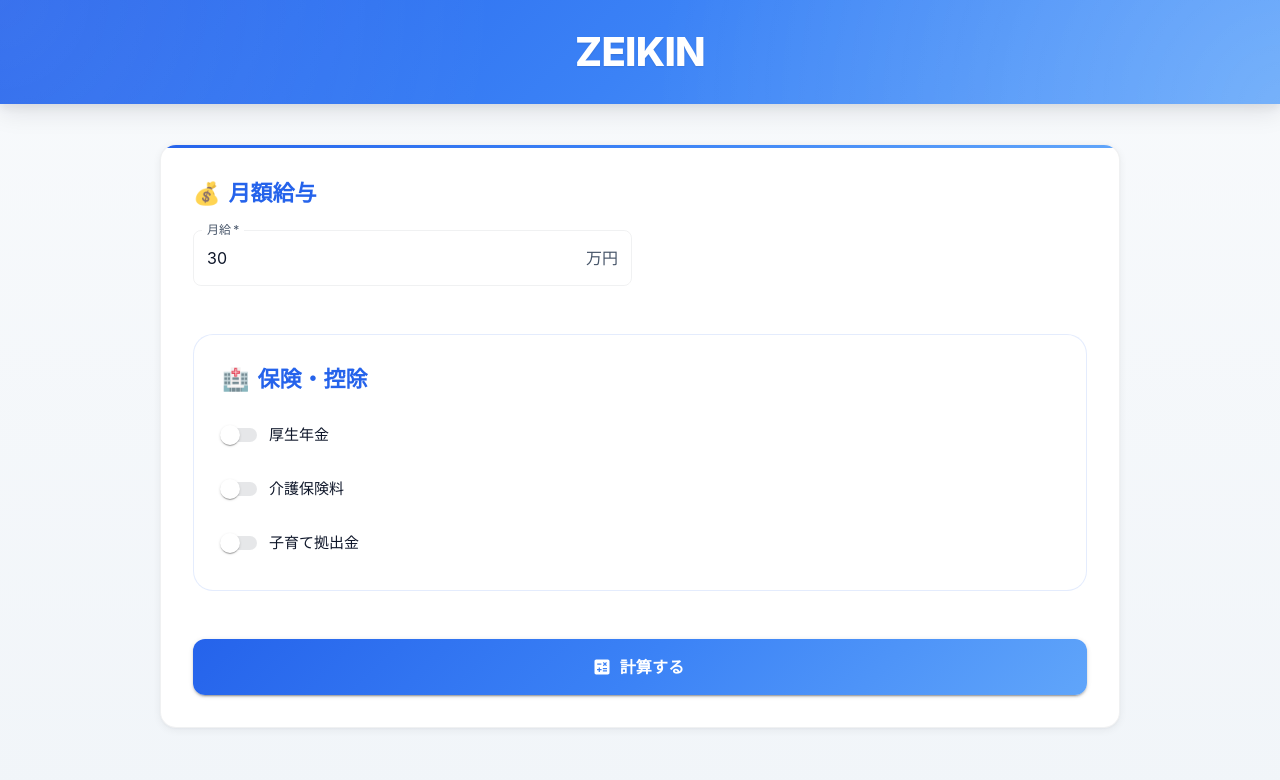
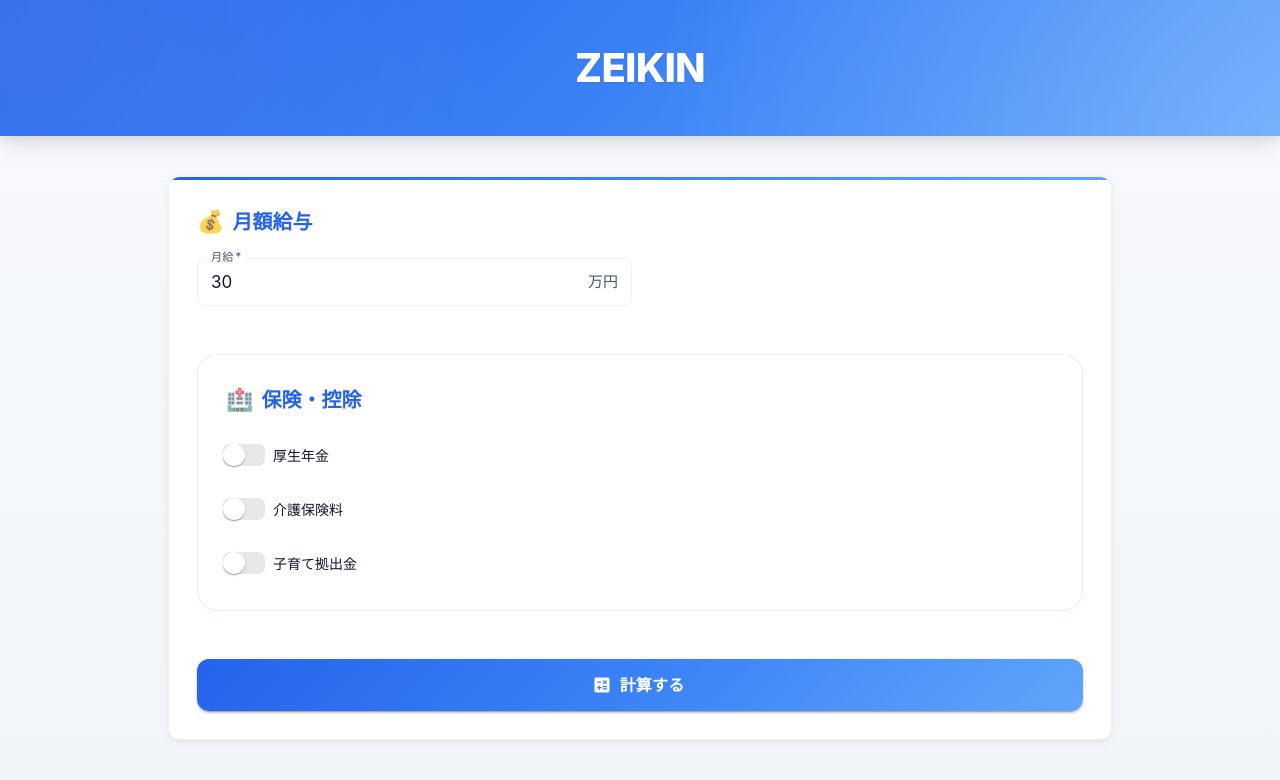
Before and after one commit to KoenigWolf/zeikin, a React (Vite) app: page / in a window 1280 px wide. Shown: the top 780 px of the page. Built offline with nearby package versions, Linux system fonts and the light colour scheme.

Commit message:
デバイスサイズ最適化

```diff
--- a/src/App.tsx
+++ b/src/App.tsx
@@ -1,10 +1,10 @@
 import { memo } from 'react';
-import { Container, CssBaseline, ThemeProvider, createTheme } from '@mui/material';
+import { Container, CssBaseline, ThemeProvider, createTheme, responsiveFontSizes } from '@mui/material';
 import { TaxCalculator } from '@features/tax-calculator';
 import { typography } from '@styles/theme/typography';
 import { colors } from '@styles/theme/colors';
 
-const theme = createTheme({
+const baseTheme = createTheme({
   palette: {
     mode: 'light',
     primary: {
@@ -80,6 +80,15 @@ const theme = createTheme({
   shape: {
     borderRadius: 8,
   },
+  breakpoints: {
+    values: {
+      xs: 0,
+      sm: 600,
+      md: 900,
+      lg: 1200,
+      xl: 1536,
+    },
+  },
   components: {
     MuiCssBaseline: {
       styleOverrides: {
@@ -105,11 +114,19 @@ const theme = createTheme({
   },
 });
 
+const theme = responsiveFontSizes(baseTheme);
+
 const App = memo(() => {
   return (
     <ThemeProvider theme={theme}>
       <CssBaseline />
-      <Container maxWidth="lg" sx={{ py: 4 }}>
+      <Container
+        maxWidth="lg"
+        sx={{
+          py: { xs: 2, sm: 3, md: 4 },
+          px: { xs: 2, sm: 3, md: 4 },
+        }}
+      >
         <TaxCalculator />
       </Container>
     </ThemeProvider>
--- a/src/features/tax-calculator/components/TaxCalculator.tsx
+++ b/src/features/tax-calculator/components/TaxCalculator.tsx
@@ -43,6 +43,7 @@ export const TaxCalculator = () => {
 
   const theme = useTheme();
   const isMobile = useMediaQuery(theme.breakpoints.down('sm'));
+  const isTablet = useMediaQuery(theme.breakpoints.between('sm', 'md'));
 
   const handleInputChange = useCallback((key: string, value: string | number | boolean) => {
     if (typeof value === 'boolean') {
@@ -117,7 +118,12 @@ export const TaxCalculator = () => {
     setError(null);
   }, []);
 
-  const headerVariant = useMemo(() => (isMobile ? "h6" : "h5"), [isMobile]);
+  const headerVariant = useMemo(() => {
+    if (isMobile) return "h6";
+    if (isTablet) return "h5";
+    return "h5";
+  }, [isMobile, isTablet]);
+
   const showError = useMemo(() => error !== null, [error]);
   const showResult = useMemo(() => result !== null, [result]);
 
@@ -161,7 +167,7 @@ export const TaxCalculator = () => {
                   <ResultTitle variant="h5" gutterBottom>
                     {texts.result.titles.employee}
                   </ResultTitle>
-                  <Box sx={{ flex: 1, mt: 1 }}>
+                  <Box sx={{ flex: 1, mt: { xs: 0.5, sm: 1 } }}>
                     <MemoizedEmployeeTaxResult employee={result.employee} />
                   </Box>
                 </StyledCardContent>
@@ -171,7 +177,7 @@ export const TaxCalculator = () => {
                   <ResultTitle variant="h5" gutterBottom>
                     {texts.result.titles.employer}
                   </ResultTitle>
-                  <Box sx={{ flex: 1, mt: 1 }}>
+                  <Box sx={{ flex: 1, mt: { xs: 0.5, sm: 1 } }}>
                     <MemoizedEmployerTaxResult employer={result.employer} />
                   </Box>
                 </StyledCardContent>
--- a/src/features/tax-calculator/components/TaxForm.tsx
+++ b/src/features/tax-calculator/components/TaxForm.tsx
@@ -35,7 +35,7 @@ const SectionTitle = memo(({ icon, title }: { icon: string; title: string }) =>
     <BaseSectionTitle
       variant="h6"
       sx={{
-        mb: 2.5,
+        mb: { xs: 2, sm: 2.5 },
         color: 'primary.main',
         '&::before': {
           content: `"${sanitizedIcon}"`,
@@ -92,9 +92,9 @@ export const TaxForm = memo(({ inputs, onChange, onSubmit }: TaxFormProps) => {
   }, [onChange]);
 
   return (
-    <Grid container spacing={3}>
+    <Grid container spacing={{ xs: 2, sm: 3 }}>
       <Grid item xs={12}>
-        <Box sx={{ mb: 3 }}>
+        <Box sx={{ mb: { xs: 2.5, sm: 3 } }}>
           <SectionTitle icon={texts.form.sections.monthlySalary.icon} title={texts.form.sections.monthlySalary.title} />
           <Grid container spacing={2}>
             <Grid item xs={12} sm={6}>
@@ -124,8 +124,8 @@ export const TaxForm = memo(({ inputs, onChange, onSubmit }: TaxFormProps) => {
         <Paper
           elevation={0}
           sx={{
-            p: 3.5,
-            mb: 3,
+            p: { xs: 2.5, sm: 3, md: 3.5 },
+            mb: { xs: 2.5, sm: 3 },
             bgcolor: colors.background.paper,
             backdropFilter: effects.blur.light,
             borderRadius: borderRadius.extraLarge,
--- a/src/styles/components/Button.styles.ts
+++ b/src/styles/components/Button.styles.ts
@@ -4,8 +4,8 @@ import { colors } from '@styles/theme/colors';
 import { componentTypography } from '@styles/theme/typography';
 import { borderRadius, dimensions } from '@styles/theme/effects';
 
-export const GradientButton = styled(Button)(() => ({
-  padding: '14px 32px',
+export const GradientButton = styled(Button)(({ theme }) => ({
+  padding: theme.spacing(1.25, 3),
   fontSize: componentTypography.button.fontSize,
   fontWeight: componentTypography.button.fontWeight,
   letterSpacing: componentTypography.button.letterSpacing,
@@ -14,6 +14,12 @@ export const GradientButton = styled(Button)(() => ({
   textTransform: 'none',
   minHeight: dimensions.button.minHeight,
   color: colors.text.light,
+
+  [theme.breakpoints.up('sm')]: {
+    padding: theme.spacing(1.5, 4),
+    fontSize: componentTypography.button.sm,
+    minHeight: dimensions.button.sm,
+  },
 
   '&:hover': {
     background: colors.primary.hover,
--- a/src/styles/components/Card.styles.ts
+++ b/src/styles/components/Card.styles.ts
@@ -4,7 +4,7 @@ import { colors } from '@styles/theme/colors';
 import { borderRadius, dimensions, effects } from '@styles/theme/effects';
 
 export const StyledCard = styled(Card)(() => ({
-  borderRadius: borderRadius.large,
+  borderRadius: borderRadius.medium,
   border: `1px solid ${colors.border.light}`,
   background: colors.background.card,
   backdropFilter: effects.blur.light,
@@ -21,7 +21,7 @@ export const StyledCard = styled(Card)(() => ({
     right: 0,
     height: dimensions.card.accentLineHeight,
     background: colors.primary.gradient,
-    borderRadius: `${borderRadius.large} ${borderRadius.large} 0 0`,
+    borderRadius: `${borderRadius.medium} ${borderRadius.medium} 0 0`,
     opacity: effects.opacity.visible,
   },
 
@@ -37,25 +37,30 @@ export const StyledCard = styled(Card)(() => ({
 }));
 
 export const StyledCardContent = styled(CardContent)(({ theme }) => {
-  const basePadding = theme.spacing(3);
-  const responsivePadding = theme.spacing(4);
-
   return {
-    padding: basePadding,
+    padding: theme.spacing(2.5),
     height: '100%',
     display: 'flex',
     flexDirection: 'column',
-    gap: theme.spacing(2.5),
+    gap: theme.spacing(2),
 
     '&:last-child': {
-      paddingBottom: basePadding,
+      paddingBottom: theme.spacing(2.5),
     },
 
     [theme.breakpoints.up('sm')]: {
-      padding: responsivePadding,
+      padding: theme.spacing(3),
+      gap: theme.spacing(2.5),
+      '&:last-child': {
+        paddingBottom: theme.spacing(3),
+      },
+    },
+
+    [theme.breakpoints.up('md')]: {
+      padding: theme.spacing(3.5),
       gap: theme.spacing(3),
       '&:last-child': {
-        paddingBottom: responsivePadding,
+        paddingBottom: theme.spacing(3.5),
       },
     },
   };
--- a/src/styles/components/Form.styles.ts
+++ b/src/styles/components/Form.styles.ts
@@ -3,7 +3,7 @@ import { TextField, Switch } from '@mui/material';
 import { colors } from '@styles/theme/colors';
 import { borderRadius, dimensions } from '@styles/theme/effects';
 
-export const StyledTextField = styled(TextField)(() => {
+export const StyledTextField = styled(TextField)(({ theme }) => {
   const baseStyles = {
     background: colors.background.overlay,
     backdropFilter: 'blur(8px)',
@@ -23,6 +23,7 @@ export const StyledTextField = styled(TextField)(() => {
   return {
     '& .MuiOutlinedInput-root': {
       ...baseStyles,
+      minHeight: dimensions.input.minHeight,  // タッチデバイス対応
 
       '&:hover': {
         ...hoverStyles,
@@ -46,16 +47,36 @@ export const StyledTextField = styled(TextField)(() => {
 
     '& .MuiInputLabel-root': {
       color: colors.text.secondary,
+      fontSize: '0.875rem',
+
+      [theme.breakpoints.up('sm')]: {
+        fontSize: '0.9375rem',
+      },
+
       '&.Mui-focused': {
         color: colors.primary.main,
+      },
+    },
+
+    '& .MuiInputBase-input': {
+      fontSize: '1rem',
+      padding: theme.spacing(1.25, 1.5),
+
+      [theme.breakpoints.up('sm')]: {
+        fontSize: '1.0625rem',
+        padding: theme.spacing(1.5, 1.75),
       },
     },
   };
 });
 
-export const CustomSwitch = styled(Switch)(() => {
+export const CustomSwitch = styled(Switch)(({ theme }) => {
   return {
+    padding: theme.spacing(1),
+
     '& .MuiSwitch-switchBase': {
+      padding: theme.spacing(1),
+
       '&:hover': {
         backgroundColor: `${colors.primary.main}0A`,
       },
@@ -78,5 +99,15 @@ export const CustomSwitch = styled(Switch)(() => {
       backgroundColor: colors.border.medium,
       opacity: 1,
     },
+
+    '& .MuiSwitch-thumb': {
+      width: 20,
+      height: 20,
+
+      [theme.breakpoints.up('sm')]: {
+        width: 22,
+        height: 22,
+      },
+    },
   };
 });
--- a/src/styles/components/Result.styles.ts
+++ b/src/styles/components/Result.styles.ts
@@ -5,8 +5,8 @@ import { componentTypography } from '@styles/theme/typography';
 import { borderRadius } from '@styles/theme/effects';
 
 export const ResultSection = styled(Box)(({ theme }) => ({
-  marginBottom: theme.spacing(3),
-  padding: theme.spacing(2.5),
+  marginBottom: theme.spacing(2.5),
+  padding: theme.spacing(2),
   background: colors.background.overlay,
   backdropFilter: 'blur(8px)',
   borderRadius: borderRadius.medium,
@@ -24,11 +24,13 @@ export const ResultSection = styled(Box)(({ theme }) => ({
   },
 
   [theme.breakpoints.up('sm')]: {
-    padding: theme.spacing(3),
+    padding: theme.spacing(2.5),
+    marginBottom: theme.spacing(3),
   },
 
   [theme.breakpoints.up('md')]: {
-    padding: theme.spacing(3.5),
+    padding: theme.spacing(3),
+    marginBottom: theme.spacing(3.5),
   },
 }));
 
@@ -36,11 +38,12 @@ export const ResultItem = styled(Box)(({ theme }) => ({
   display: 'flex',
   justifyContent: 'space-between',
   alignItems: 'center',
-  padding: theme.spacing(1.5, 0),
+  padding: theme.spacing(1.25, 0),
+  minHeight: '44px',  // タッチデバイス対応
 
   '&:not(:last-child)': {
     borderBottom: `1px solid ${colors.border.light}`,
-    paddingBottom: theme.spacing(1.5),
+    paddingBottom: theme.spacing(1.25),
     marginBottom: theme.spacing(1),
   },
 
@@ -49,6 +52,10 @@ export const ResultItem = styled(Box)(({ theme }) => ({
     color: colors.text.secondary,
     fontWeight: componentTypography.label.fontWeight,
     lineHeight: 1.5,
+
+    [theme.breakpoints.up('sm')]: {
+      fontSize: componentTypography.label.sm,
+    },
   },
 
   '& .value': {
@@ -56,12 +63,20 @@ export const ResultItem = styled(Box)(({ theme }) => ({
     color: colors.text.primary,
     fontWeight: componentTypography.value.fontWeight,
     fontVariantNumeric: 'tabular-nums',
+
+    [theme.breakpoints.up('sm')]: {
+      fontSize: componentTypography.value.sm,
+    },
   },
 
   '& .total-label': {
     fontSize: componentTypography.totalLabel.fontSize,
     color: colors.text.primary,
     fontWeight: componentTypography.totalLabel.fontWeight,
+
+    [theme.breakpoints.up('sm')]: {
+      fontSize: componentTypography.totalLabel.sm,
+    },
   },
 
   '& .total-value': {
@@ -83,25 +98,35 @@ export const ResultItem = styled(Box)(({ theme }) => ({
 
 export const SectionTitle = styled(Typography)(({ theme }) => ({
   color: colors.text.primary,
-  marginBottom: theme.spacing(2),
+  marginBottom: theme.spacing(1.5),
   fontSize: componentTypography.sectionTitle.xs,
   fontWeight: componentTypography.sectionTitle.fontWeight,
   display: 'flex',
   alignItems: 'center',
-  gap: theme.spacing(1),
+  gap: theme.spacing(0.75),
 
   [theme.breakpoints.up('sm')]: {
     fontSize: componentTypography.sectionTitle.sm,
-    marginBottom: theme.spacing(2.5),
+    marginBottom: theme.spacing(2),
+    gap: theme.spacing(1),
   },
 
   [theme.breakpoints.up('md')]: {
     fontSize: componentTypography.sectionTitle.md,
+    marginBottom: theme.spacing(2.5),
   },
 
   '&::before': {
     fontSize: componentTypography.icon.fontSize,
     opacity: 0.8,
+
+    [theme.breakpoints.up('sm')]: {
+      fontSize: componentTypography.icon.sm,
+    },
+
+    [theme.breakpoints.up('md')]: {
+      fontSize: componentTypography.icon.md,
+    },
   },
 })) as typeof Typography;
 
--- a/src/styles/components/Typography.styles.ts
+++ b/src/styles/components/Typography.styles.ts
@@ -18,13 +18,20 @@ export const HeaderTypography = styled(Typography)<HeaderTypographyProps>(({ the
     textShadow: colors.shadow.text.dark,
     textAlign: 'center',
     lineHeight: 1.2,
+    padding: theme.spacing(1, 0),
 
     [theme.breakpoints.up('sm')]: {
       fontSize: componentTypography.appTitle.sm,
+      padding: theme.spacing(1.5, 0),
     },
 
     [theme.breakpoints.up('md')]: {
       fontSize: componentTypography.appTitle.md,
+      padding: theme.spacing(2, 0),
+    },
+
+    [theme.breakpoints.up('lg')]: {
+      fontSize: componentTypography.appTitle.lg,
     },
   };
 });
@@ -32,10 +39,16 @@ export const HeaderTypography = styled(Typography)<HeaderTypographyProps>(({ the
 export const FormTitle = styled(Typography)(({ theme }) => {
   return {
     textAlign: 'center',
-    marginBottom: theme.spacing(4),
+    marginBottom: theme.spacing(3),
     position: 'relative',
     color: colors.text.primary,
     fontWeight: 700,
+    fontSize: '1.25rem',
+
+    [theme.breakpoints.up('sm')]: {
+      marginBottom: theme.spacing(4),
+      fontSize: '1.375rem',
+    },
 
     '&::after': {
       content: '""',
@@ -43,10 +56,14 @@ export const FormTitle = styled(Typography)(({ theme }) => {
       bottom: theme.spacing(-1.5),
       left: '50%',
       transform: 'translateX(-50%)',
-      width: '80px',
+      width: '60px',
       height: '3px',
       background: colors.primary.gradient,
       borderRadius: borderRadius.tiny,
+
+      [theme.breakpoints.up('sm')]: {
+        width: '80px',
+      },
     },
   };
 });
@@ -54,19 +71,21 @@ export const FormTitle = styled(Typography)(({ theme }) => {
 export const ResultTitle = styled(Typography)(({ theme }) => {
   return {
     borderBottom: `2px solid ${colors.border.medium}`,
-    paddingBottom: theme.spacing(2),
+    paddingBottom: theme.spacing(1.5),
     fontSize: componentTypography.resultTitle.xs,
     fontWeight: componentTypography.resultTitle.fontWeight,
     color: colors.text.primary,
-    marginBottom: theme.spacing(2),
+    marginBottom: theme.spacing(1.5),
 
     [theme.breakpoints.up('sm')]: {
       fontSize: componentTypography.resultTitle.sm,
-      marginBottom: theme.spacing(2.5),
+      marginBottom: theme.spacing(2),
+      paddingBottom: theme.spacing(2),
     },
 
     [theme.breakpoints.up('md')]: {
       fontSize: componentTypography.resultTitle.md,
+      marginBottom: theme.spacing(2.5),
     },
   };
 });
--- a/src/styles/shared.styles.ts
+++ b/src/styles/shared.styles.ts
@@ -20,14 +20,18 @@ export const GradientBox = styled(Box)(({ theme }) => ({
   background: colors.primary.gradient,
   position: 'relative',
   overflow: 'hidden',
-  padding: theme.spacing(2.5),
+  padding: theme.spacing(2),
   boxShadow: colors.shadow.cardHover,
 
   [theme.breakpoints.up('sm')]: {
+    padding: theme.spacing(2.5),
+  },
+
+  [theme.breakpoints.up('md')]: {
     padding: theme.spacing(3),
   },
 
-  [theme.breakpoints.up('md')]: {
+  [theme.breakpoints.up('lg')]: {
     padding: theme.spacing(3.5),
   },
 
@@ -53,6 +57,7 @@ export const StyledContainer = styled(Container)(({ theme }) => ({
   marginRight: 'auto',
   position: 'relative',
   zIndex: 1,
+  padding: theme.spacing(0, 2),
 
   [theme.breakpoints.up('sm')]: {
     maxWidth: container.maxWidth.sm,
@@ -66,23 +71,30 @@ export const StyledContainer = styled(Container)(({ theme }) => ({
 
   [theme.breakpoints.up('lg')]: {
     maxWidth: container.maxWidth.lg,
+    padding: theme.spacing(0, 5),
   },
 
   [theme.breakpoints.up('xl')]: {
     maxWidth: container.maxWidth.xl,
+    padding: theme.spacing(0, 6),
   },
 }));
 
 export const ContentContainer = styled(StyledContainer)(({ theme }) => ({
-  paddingTop: theme.spacing(3),
-  paddingBottom: theme.spacing(3),
+  paddingTop: theme.spacing(2),
+  paddingBottom: theme.spacing(2),
 
   [theme.breakpoints.up('sm')]: {
+    paddingTop: theme.spacing(3),
+    paddingBottom: theme.spacing(3),
+  },
+
+  [theme.breakpoints.up('md')]: {
     paddingTop: theme.spacing(4),
     paddingBottom: theme.spacing(4),
   },
 
-  [theme.breakpoints.up('md')]: {
+  [theme.breakpoints.up('lg')]: {
     paddingTop: theme.spacing(5),
     paddingBottom: theme.spacing(5),
   },
@@ -91,13 +103,17 @@ export const ContentContainer = styled(StyledContainer)(({ theme }) => ({
 export const ContentBox = styled(Box)(({ theme }) => ({
   display: 'flex',
   flexDirection: 'column',
-  gap: theme.spacing(3),
+  gap: theme.spacing(2.5),
 
   [theme.breakpoints.up('sm')]: {
+    gap: theme.spacing(3),
+  },
+
+  [theme.breakpoints.up('md')]: {
     gap: theme.spacing(4),
   },
 
-  [theme.breakpoints.up('md')]: {
+  [theme.breakpoints.up('lg')]: {
     gap: theme.spacing(5),
   },
 }));
@@ -105,17 +121,22 @@ export const ContentBox = styled(Box)(({ theme }) => ({
 export const ResultGrid = styled(Box)(({ theme }) => ({
   display: 'grid',
   gridTemplateColumns: '1fr',
-  gap: theme.spacing(3),
+  gap: theme.spacing(2.5),
   width: '100%',
   marginTop: theme.spacing(2),
 
   [theme.breakpoints.up('sm')]: {
-    gap: theme.spacing(4),
+    gap: theme.spacing(3),
+    marginTop: theme.spacing(2.5),
   },
 
   [theme.breakpoints.up('md')]: {
     gridTemplateColumns: 'repeat(2, minmax(0, 1fr))',
-    gap: theme.spacing(5),
+    gap: theme.spacing(4),
     marginTop: theme.spacing(3),
   },
+
+  [theme.breakpoints.up('lg')]: {
+    gap: theme.spacing(5),
+  },
 }));
--- a/src/styles/theme/effects.ts
+++ b/src/styles/theme/effects.ts
@@ -52,7 +52,8 @@ export const borderRadius = {
 
 export const dimensions = {
   button: {
-    minHeight: '48px',
+    minHeight: '44px',  // タッチデバイス対応（最低44px）
+    sm: '48px',         // タブレット以上
   },
   card: {
     accentLineHeight: '3px',
@@ -62,15 +63,25 @@ export const dimensions = {
     titleWidth: '1px',
   },
   gap: {
-    icon: 10,
+    icon: 8,
+    sm: 10,
+  },
+  input: {
+    minHeight: '44px',  // タッチデバイス対応
   },
 } as const;
 
 export const container = {
   maxWidth: {
-    sm: '640px',
-    md: '768px',
-    lg: '1024px',
-    xl: '1280px',
+    xs: '100%',         // モバイル: 全幅
+    sm: '600px',        // タブレット
+    md: '768px',        // タブレット（横向き）
+    lg: '1024px',       // デスクトップ
+    xl: '1280px',       // 大型デスクトップ
+  },
+  padding: {
+    xs: '16px',         // モバイル
+    sm: '24px',         // タブレット
+    md: '32px',         // デスクトップ
   },
 } as const;
--- a/src/styles/theme/typography.ts
+++ b/src/styles/theme/typography.ts
@@ -1,44 +1,60 @@
 export const typography = {
   h1: {
-    fontSize: '2.75rem',
+    fontSize: '2rem',      // モバイル
+    sm: '2.5rem',          // タブレット
+    md: '2.75rem',         // デスクトップ
     fontWeight: 800,
     lineHeight: 1.1,
     letterSpacing: '-0.03em',
   },
   h2: {
-    fontSize: '2.25rem',
+    fontSize: '1.75rem',   // モバイル
+    sm: '2rem',            // タブレット
+    md: '2.25rem',         // デスクトップ
     fontWeight: 700,
     lineHeight: 1.2,
     letterSpacing: '-0.02em',
   },
   h3: {
-    fontSize: '1.875rem',
+    fontSize: '1.5rem',    // モバイル
+    sm: '1.75rem',         // タブレット
+    md: '1.875rem',        // デスクトップ
     fontWeight: 700,
     lineHeight: 1.3,
     letterSpacing: '-0.01em',
   },
   h4: {
-    fontSize: '1.5rem',
+    fontSize: '1.25rem',   // モバイル
+    sm: '1.375rem',        // タブレット
+    md: '1.5rem',          // デスクトップ
     fontWeight: 600,
     lineHeight: 1.4,
   },
   h5: {
-    fontSize: '1.25rem',
+    fontSize: '1.125rem',  // モバイル
+    sm: '1.25rem',         // タブレット
+    md: '1.25rem',         // デスクトップ
     fontWeight: 600,
     lineHeight: 1.5,
   },
   h6: {
-    fontSize: '1.125rem',
+    fontSize: '1rem',      // モバイル
+    sm: '1.125rem',        // タブレット
+    md: '1.125rem',       // デスクトップ
     fontWeight: 600,
     lineHeight: 1.5,
   },
   body1: {
-    fontSize: '1rem',
+    fontSize: '0.9375rem', // モバイル
+    sm: '1rem',            // タブレット
+    md: '1rem',            // デスクトップ
     fontWeight: 400,
     lineHeight: 1.65,
   },
   body2: {
-    fontSize: '0.875rem',
+    fontSize: '0.8125rem', // モバイル
+    sm: '0.875rem',        // タブレット
+    md: '0.875rem',        // デスクトップ
     fontWeight: 400,
     lineHeight: 1.65,
   },
@@ -46,72 +62,80 @@ export const typography = {
 
 export const responsiveTypography = {
   header: {
-    xs: '1.75rem',
-    sm: '2rem',
-    md: '2.25rem',
-    lg: '2.5rem',
+    xs: '1.5rem',
+    sm: '1.75rem',
+    md: '2rem',
+    lg: '2.25rem',
   },
   title: {
-    xs: '1.375rem',
-    sm: '1.5rem',
-    md: '1.75rem',
+    xs: '1.25rem',
+    sm: '1.375rem',
+    md: '1.5rem',
   },
   subtitle: {
-    xs: '1.125rem',
-    sm: '1.25rem',
-    md: '1.375rem',
+    xs: '1rem',
+    sm: '1.125rem',
+    md: '1.25rem',
   },
 } as const;
 
 export const componentTypography = {
   appTitle: {
-    xs: '2rem',
-    sm: '2.25rem',
-    md: '2.5rem',
+    xs: '1.75rem',    // モバイル
+    sm: '2rem',       // タブレット
+    md: '2.25rem',   // デスクトップ
+    lg: '2.5rem',    // 大型デスクトップ
     fontWeight: 800,
     letterSpacing: '-0.02em',
   },
   resultTitle: {
-    xs: '1.375rem',
-    sm: '1.5rem',
-    md: '1.625rem',
+    xs: '1.25rem',    // モバイル
+    sm: '1.375rem',   // タブレット
+    md: '1.5rem',     // デスクトップ
     fontWeight: 700,
   },
   sectionTitle: {
-    xs: '1.125rem',
-    sm: '1.25rem',
-    md: '1.375rem',
+    xs: '1rem',       // モバイル
+    sm: '1.125rem',   // タブレット
+    md: '1.25rem',    // デスクトップ
     fontWeight: 600,
   },
   button: {
-    fontSize: '1rem',
+    fontSize: '0.9375rem', // モバイル
+    sm: '1rem',            // タブレット以上
     fontWeight: 600,
     letterSpacing: '0.01em',
   },
   label: {
-    fontSize: '0.9375rem',
+    fontSize: '0.875rem',  // モバイル
+    sm: '0.9375rem',       // タブレット以上
     fontWeight: 500,
   },
   value: {
-    fontSize: '1.125rem',
+    fontSize: '1rem',      // モバイル
+    sm: '1.125rem',        // タブレット以上
     fontWeight: 600,
   },
   totalLabel: {
-    fontSize: '1.25rem',
+    fontSize: '1.125rem', // モバイル
+    sm: '1.25rem',         // タブレット以上
     fontWeight: 700,
   },
   totalValue: {
-    fontSize: '1.625rem',
-    sm: '1.75rem',
-    md: '1.875rem',
+    fontSize: '1.375rem', // モバイル
+    sm: '1.5rem',         // タブレット
+    md: '1.625rem',       // デスクトップ
     fontWeight: 800,
     letterSpacing: '-0.01em',
   },
   formLabel: {
-    fontSize: '0.9375rem',
+    fontSize: '0.875rem',  // モバイル
+    sm: '0.9375rem',       // タブレット以上
     fontWeight: 500,
   },
   icon: {
-    fontSize: '1.375rem',
+    fontSize: '1.125rem',  // モバイル
+    sm: '1.25rem',         // タブレット
+    md: '1.375rem',        // デスクトップ
   },
 } as const;
```
